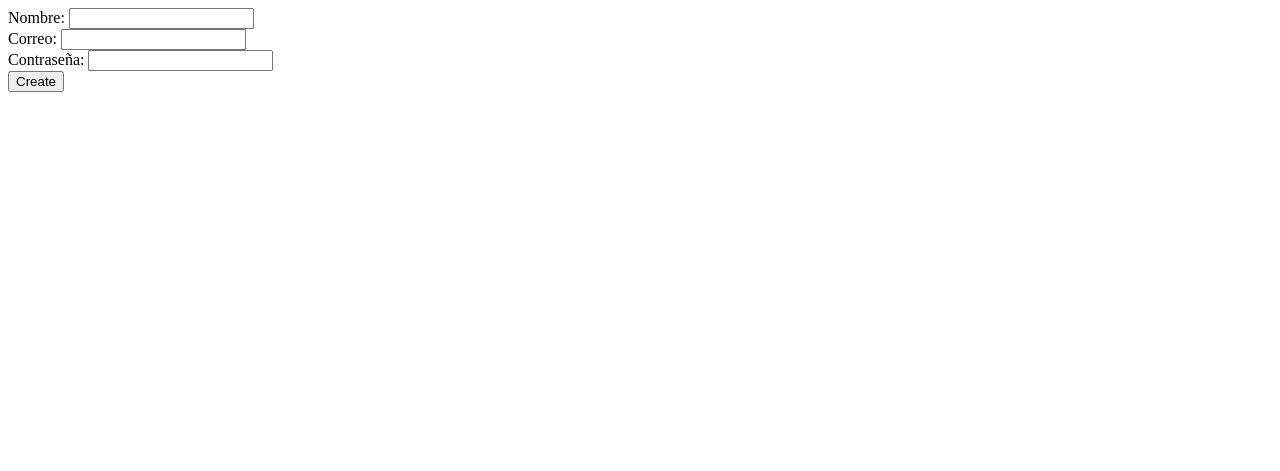
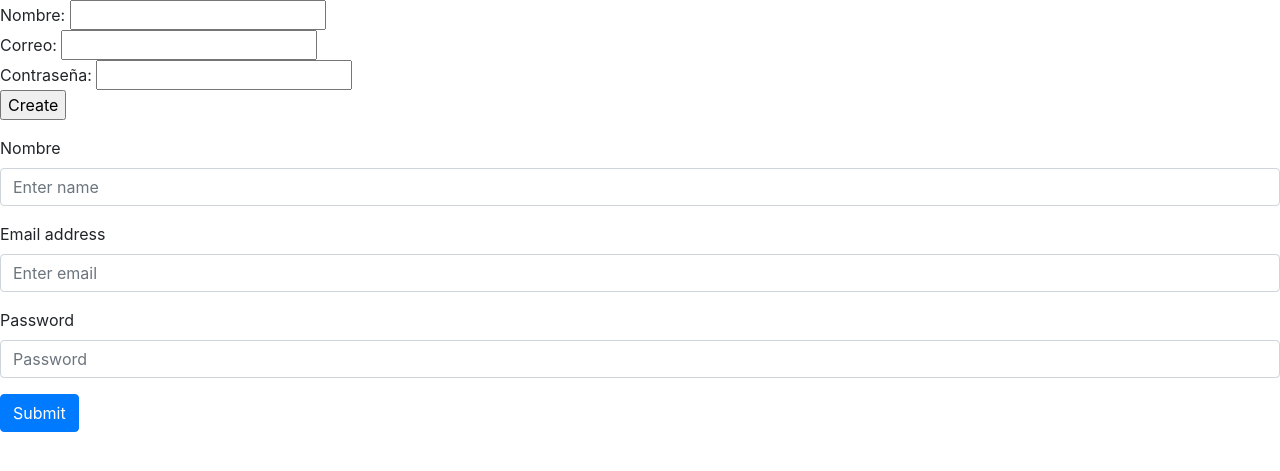
Before and after one commit to JuanMedinaMoya/CarHub, a Flask app: page /create in a window 1280 px wide. Shown: the top 471 px of the page. Run offline with Flask 2, Linux system fonts and the light colour scheme; some libraries are stand-ins or nearby versions.

Commit message:
boostrap

```diff
--- a/templates/home/create.html
+++ b/templates/home/create.html
@@ -1,4 +1,12 @@
-<form method="post" action="/users" enctype="multipart/form-data">
+<html>
+    <head>
+        <link rel="stylesheet" href="https://stackpath.bootstrapcdn.com/bootstrap/4.3.1/css/bootstrap.min.css" integrity="sha384-ggOyR0iXCbMQv3Xipma34MD+dH/1fQ784/j6cY/iJTQUOhcWr7x9JvoRxT2MZw1T" crossorigin="anonymous">
+        <script src="https://code.jquery.com/jquery-3.3.1.slim.min.js" integrity="sha384-q8i/X+965DzO0rT7abK41JStQIAqVgRVzpbzo5smXKp4YfRvH+8abtTE1Pi6jizo" crossorigin="anonymous"></script>
+        <script src="https://cdnjs.cloudflare.com/ajax/libs/popper.js/1.14.7/umd/popper.min.js" integrity="sha384-UO2eT0CpHqdSJQ6hJty5KVphtPhzWj9WO1clHTMGa3JDZwrnQq4sF86dIHNDz0W1" crossorigin="anonymous"></script>
+        <script src="https://stackpath.bootstrapcdn.com/bootstrap/4.3.1/js/bootstrap.min.js" integrity="sha384-JjSmVgyd0p3pXB1rRibZUAYoIIy6OrQ6VrjIEaFf/nJGzIxFDsf4x0xIM+B07jRM" crossorigin="anonymous"></script>
+    </head>
+    <body>
+    <form method="post" action="/users" enctype="multipart/form-data">
     Nombre:
     <input type="text" name="txtNombre" id="txtNombre">
     <br>
@@ -13,3 +21,20 @@
 
 
 </form>
+<form method="post" action="/users" enctype="multipart/form-data">
+    <div class="form-group">
+        <label for="nombre">Nombre</label>
+        <input type="email" class="form-control" id="nombre" placeholder="Enter name">
+    </div>
+    <div class="form-group">
+      <label for="email">Email address</label>
+      <input type="email" class="form-control" id="email" placeholder="Enter email">
+    </div>
+    <div class="form-group">
+      <label for="password">Password</label>
+      <input type="password" class="form-control" id="password" placeholder="Password">
+    </div>
+    <button type="submit" class="btn btn-primary">Submit</button>
+  </form>
+</body>
+  </html>
--- a/templates/home/index.html
+++ b/templates/home/index.html
@@ -13,12 +13,12 @@ CarHub
 <div>
     <form method="get" action="/create">
         <button type="submit">Crear usuario
-       </form>
+    </form>
 </div>
 <div>
     <form method="get" action="/users">
         <button type="submit">Lista usuarios
-       </form>
+    </form>
 </div>
 </body>
 </html>
```
